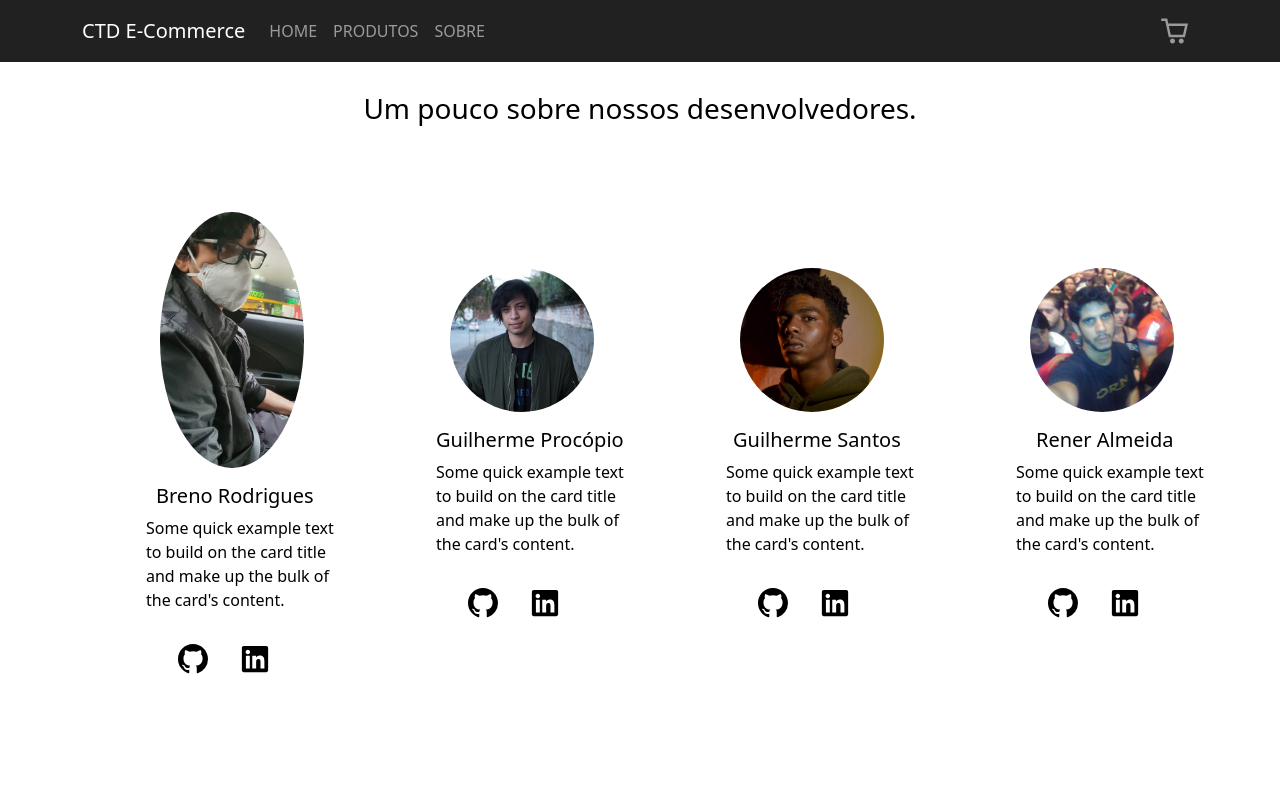
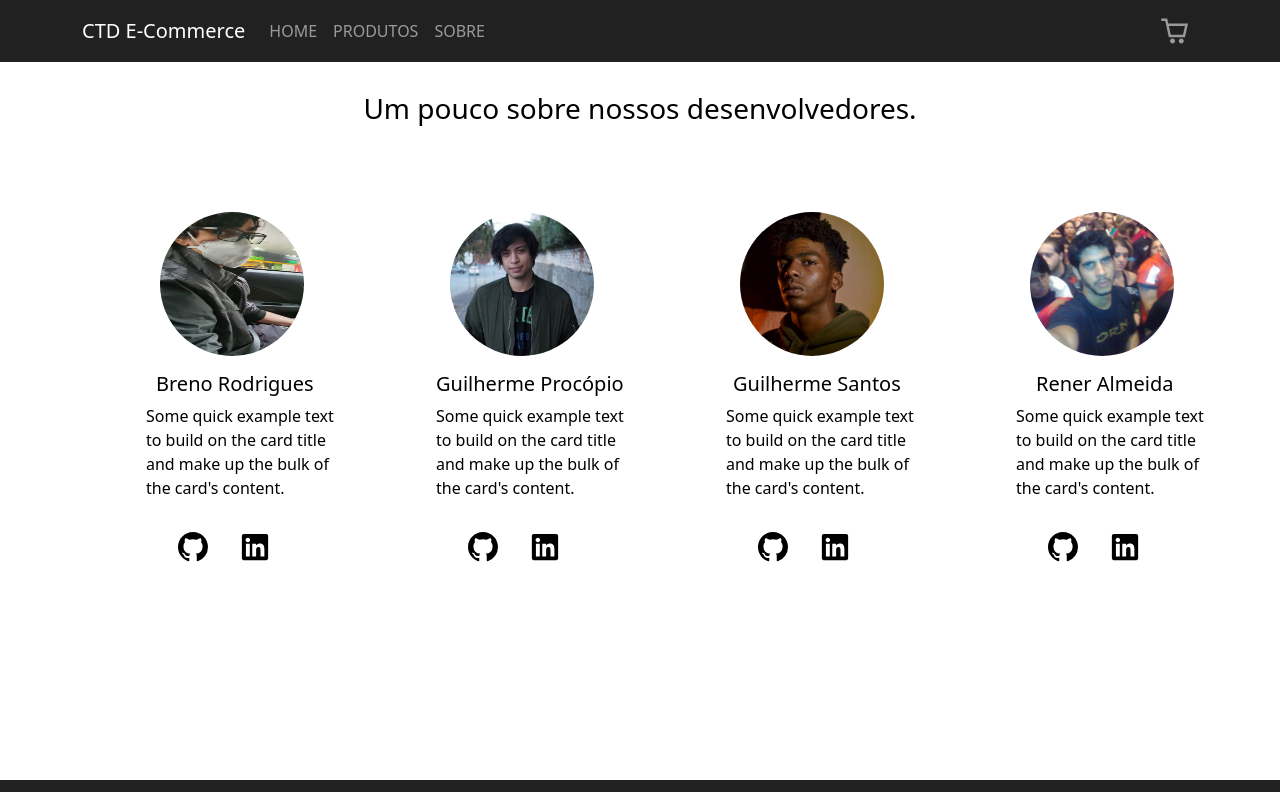
Before and after one commit to hiimgui/ctd-checkpoint-integrador-frontend, a React (Create React App) app: page /Sobre in a window 1280 px wide. Shown: the top 792 px of the page. Built offline with nearby package versions, Linux system fonts and the light colour scheme; no server answers.

Commit message:
contextprovider

```diff
--- a/src/Pages/about.scss
+++ b/src/Pages/about.scss
@@ -22,6 +22,7 @@
 }
 
 .imgStyle {
+    max-height: 144px;
     margin-left: 30px;
     object-fit: fill;
     max-width: 100%;
--- a/src/Routes/index.js
+++ b/src/Routes/index.js
@@ -24,7 +24,6 @@ const Routlist = () => {
         </Routes>
         <Footer />
       </CartContextProvider>
-
     </BrowserRouter>
   );
 };
```
